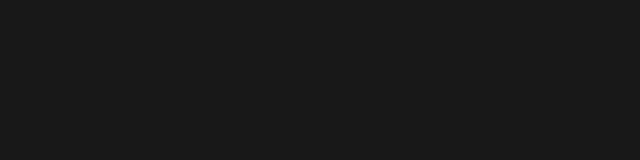
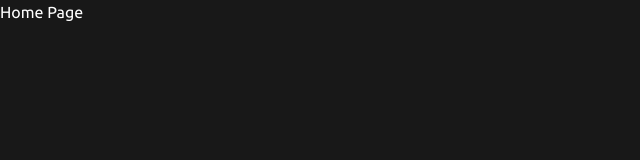
Before and after one commit to yun-cheng/aha-assessment, a React (Vite) app: page / in a window 1280 px wide. Shown: the top 160 px of the page, without its empty margins (0-640 px from the left). Built offline with nearby package versions, Linux system fonts and the light colour scheme.

Commit message:
chore(router): set up router and create empty HomePage

```diff
--- a/src/App.tsx
+++ b/src/App.tsx
@@ -1,16 +1,16 @@
-import LoadingOrError from 'components/LoadingOrError'
 import type { ReactElement } from 'react'
-import { Suspense } from 'react'
-import { BrowserRouter, Route, Routes } from 'react-router-dom'
+import { RouterProvider, createBrowserRouter } from 'react-router-dom'
+
+const router = createBrowserRouter([
+	{
+		path: '/',
+		lazy: async () => {
+			const HomePage = await import('pages/HomePage')
+			return { Component: HomePage.default }
+		}
+	}
+])
 
 export default function App(): ReactElement {
-	return (
-		<BrowserRouter>
-			<Suspense fallback={<LoadingOrError />}>
-				<Routes>
-					<Route path='/' />
-				</Routes>
-			</Suspense>
-		</BrowserRouter>
-	)
+	return <RouterProvider router={router} />
 }
--- /dev/null
+++ b/src/pages/HomePage.tsx
@@ -0,0 +1,5 @@
+import type { ReactElement } from 'react'
+
+export default function HomePage(): ReactElement {
+	return <div>Home Page</div>
+}
```
